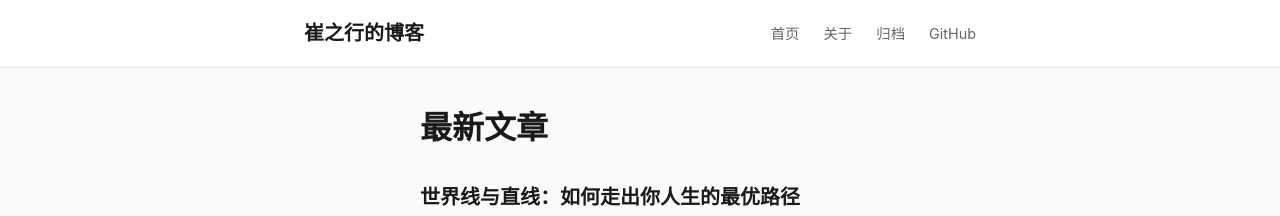
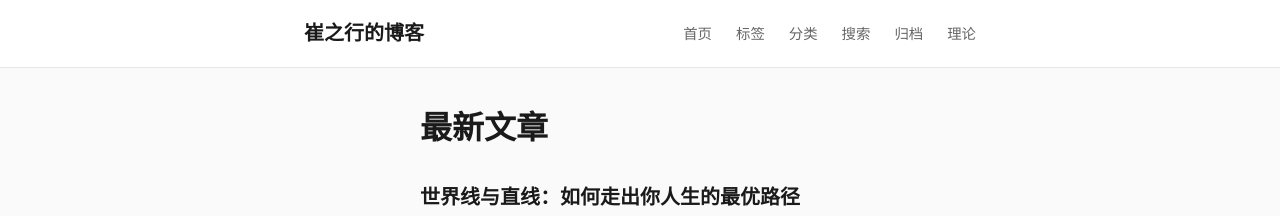
Before and after one commit to changer-changer/changer-changer.github.io, a Jekyll site: the page built from index.html, in a window 1280 px wide. Shown: the top 216 px of the page. Built offline with Jekyll 4.4.1, drawn with Linux system fonts in a browser that asks for light colours; the list of posts is cut into pages by our own code.

Commit message:
Update default.html

```diff
--- a/_layouts/default.html
+++ b/_layouts/default.html
@@ -14,9 +14,11 @@
       <a href="{{ '/' | relative_url }}" class="site-title">{{ site.title }}</a>
       <div class="nav-links">
         <a href="{{ '/' | relative_url }}">首页</a>
-        <a href="{{ '/about' | relative_url }}">关于</a>
+        <a href="{{ '/tags/' | relative_url }}">标签</a>
+        <a href="{{ '/categories/' | relative_url }}">分类</a>
+        <a href="{{ '/search/' | relative_url }}">搜索</a>
         <a href="{{ '/archive' | relative_url }}">归档</a>
-        <a href="https://github.com/{{ site.github_username }}" target="_blank">GitHub</a>
+        <a href="{{ '/theory/' | relative_url }}">理论</a>
       </div>
     </div>
   </nav>
```
